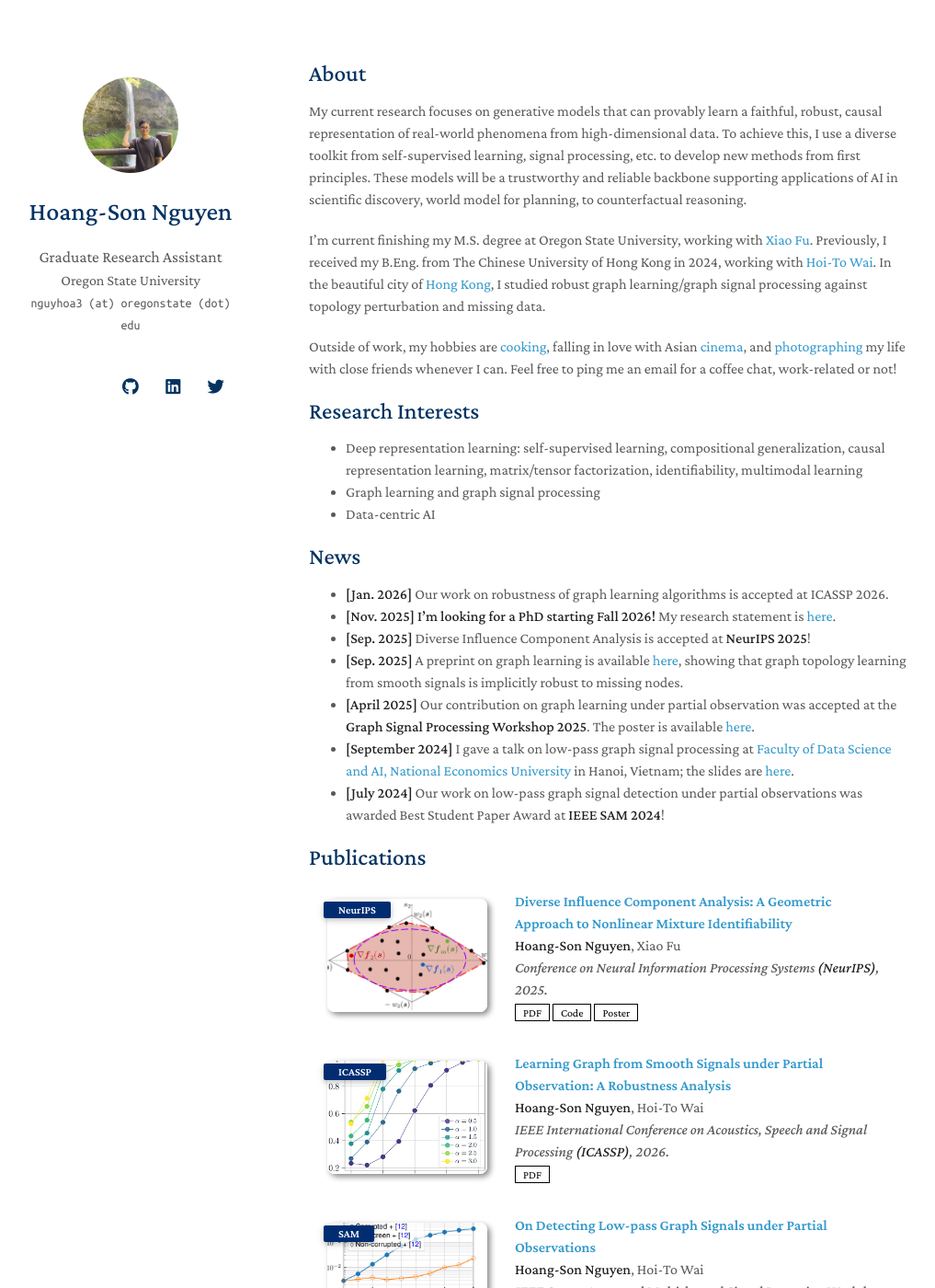
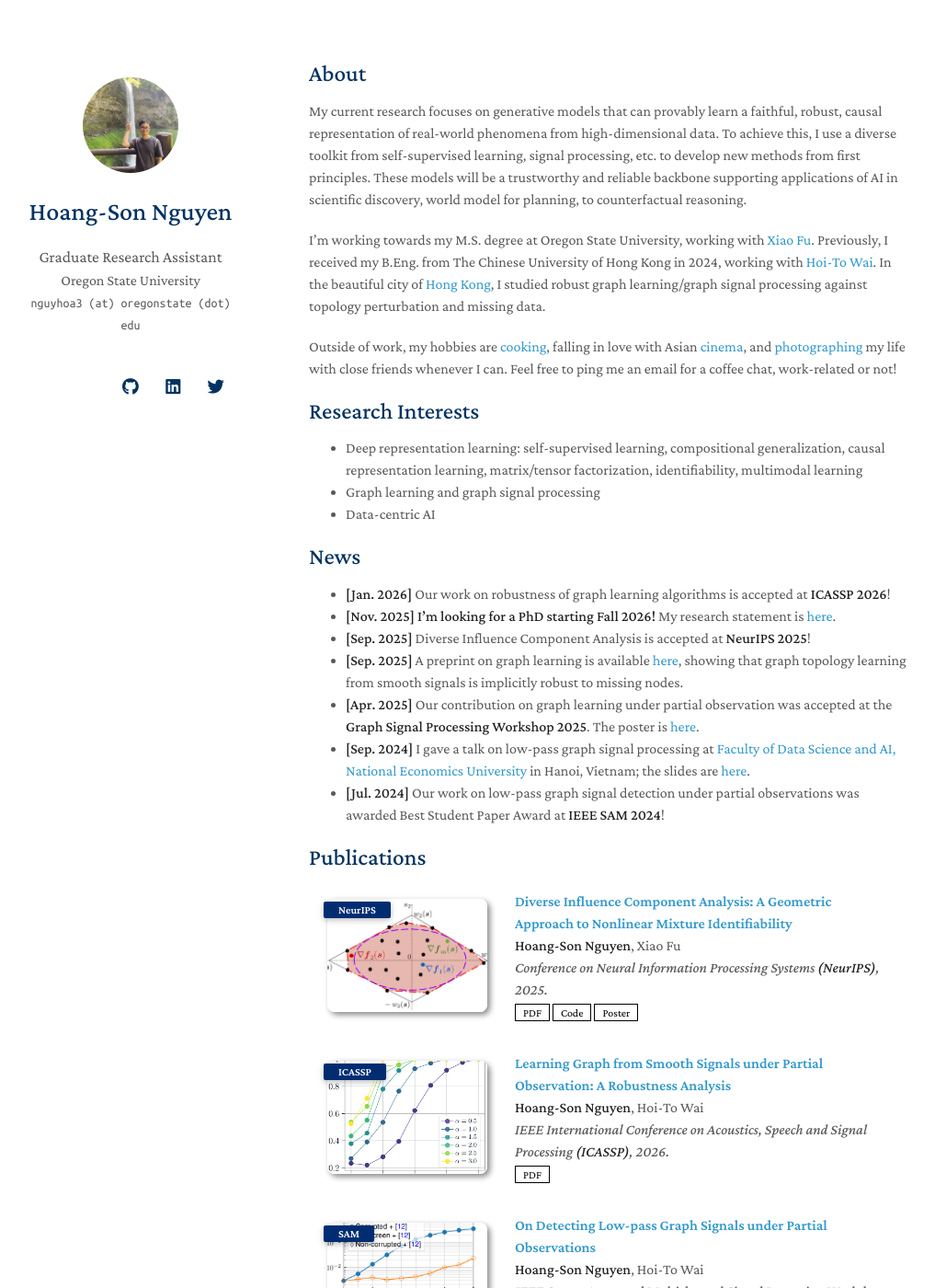
Before and after one commit to hsnguyen24/hsnguyen24.github.io, a Jekyll site: the page built from index.md, in a window 1280 px wide and 1400 px high. Shown: the whole window at 92% size, without its empty margins (134-1151 px from the left). Built offline with Jekyll 4.4.1, drawn with Linux system fonts in a browser that asks for light colours; nearby versions of some CDN libraries; a style sheet for code colours, icons or effects is not loaded; our own code applies the rules of GitHub Pages for plain Markdown files; some of the changed text lies outside the part shown.

Commit message:
Update index.md

```diff
--- a/index.md
+++ b/index.md
@@ -6,7 +6,7 @@ layout: homepage
 
 My current research focuses on generative models that can provably learn a faithful, robust, causal representation of real-world phenomena from high-dimensional data. To achieve this, I use a diverse toolkit from self-supervised learning, signal processing, etc. to develop new methods from first principles. These models will be a trustworthy and reliable backbone supporting applications of AI in scientific discovery, world model for planning, to counterfactual reasoning.
 
-I'm current finishing my M.S. degree at Oregon State University, working with [Xiao Fu](https://web.engr.oregonstate.edu/~fuxia). Previously, I received my B.Eng. from The Chinese University of Hong Kong in 2024, working with [Hoi-To Wai](https://www1.se.cuhk.edu.hk/~htwai). In the beautiful city of [Hong Kong](https://www.youtube.com/@BreathArtHongKongCityWalk), I studied robust graph learning/graph signal processing against topology perturbation and missing data.
+I'm working towards my M.S. degree at Oregon State University, working with [Xiao Fu](https://web.engr.oregonstate.edu/~fuxia). Previously, I received my B.Eng. from The Chinese University of Hong Kong in 2024, working with [Hoi-To Wai](https://www1.se.cuhk.edu.hk/~htwai). In the beautiful city of [Hong Kong](https://www.youtube.com/@BreathArtHongKongCityWalk), I studied robust graph learning/graph signal processing against topology perturbation and missing data.
 
 Outside of work, my hobbies are [cooking](https://cookpad.com/vn/nguoi-su-dung/18474087/), falling in love with Asian [cinema](https://letterboxd.com/notseanthesheep/), and [photographing](https://www.flickr.com/photos/portlandprince25/) my life with close friends whenever I can. Feel free to ping me an email for a coffee chat, work-related or not!
 
@@ -16,19 +16,19 @@ Outside of work, my hobbies are [cooking](https://cookpad.com/vn/nguoi-su-dung/1
 - Data-centric AI
 
 ## News
-- **[Jan. 2026]** Our work on robustness of graph learning algorithms is accepted at ICASSP 2026.
+- **[Jan. 2026]** Our work on robustness of graph learning algorithms is accepted at **ICASSP 2026**!
 - **[Nov. 2025]** **I'm looking for a PhD starting Fall 2026!** My research statement is [here](./assets/files/phd_sop.pdf).
 - **[Sep. 2025]** Diverse Influence Component Analysis is accepted at **NeurIPS 2025**!
 - **[Sep. 2025]** A preprint on graph learning is available [here](https://arxiv.org/abs/2509.14887), showing that graph topology learning from smooth signals is implicitly robust to missing nodes.
-- **[April 2025]** Our contribution on graph learning under partial observation was accepted at the **Graph Signal Processing Workshop 2025**. The poster is available [here](./assets/files/GSPW2025_Poster.pdf).
-- **[September 2024]** I gave a talk on low-pass graph signal processing at [Faculty of Data Science and AI, National Economics University](https://fda.neu.edu.vn/) in Hanoi, Vietnam; the slides are [here](./assets/files/Talk_at_NEU_2024.pdf).
-- **[July 2024]** Our work on low-pass graph signal detection under partial observations was awarded Best Student Paper Award at **IEEE SAM 2024**!
+- **[Apr. 2025]** Our contribution on graph learning under partial observation was accepted at the **Graph Signal Processing Workshop 2025**. The poster is [here](./assets/files/GSPW2025_Poster.pdf).
+- **[Sep. 2024]** I gave a talk on low-pass graph signal processing at [Faculty of Data Science and AI, National Economics University](https://fda.neu.edu.vn/) in Hanoi, Vietnam; the slides are [here](./assets/files/Talk_at_NEU_2024.pdf).
+- **[Jul. 2024]** Our work on low-pass graph signal detection under partial observations was awarded Best Student Paper Award at **IEEE SAM 2024**!
 
 {% include_relative _includes/publications.md %}
 
 ## Selected Awards
 
-- **Best Student Paper Award** at IEEE SAM, 2024.
+- Best Student Paper Award at IEEE SAM, 2024.
 - Charles K. Kao Research Exchange Scholarship, 2023.
 - CUHK CSE Outstanding Academic Performance, 2021.
 - CUHK Admission Scholarship, 2019.
```
